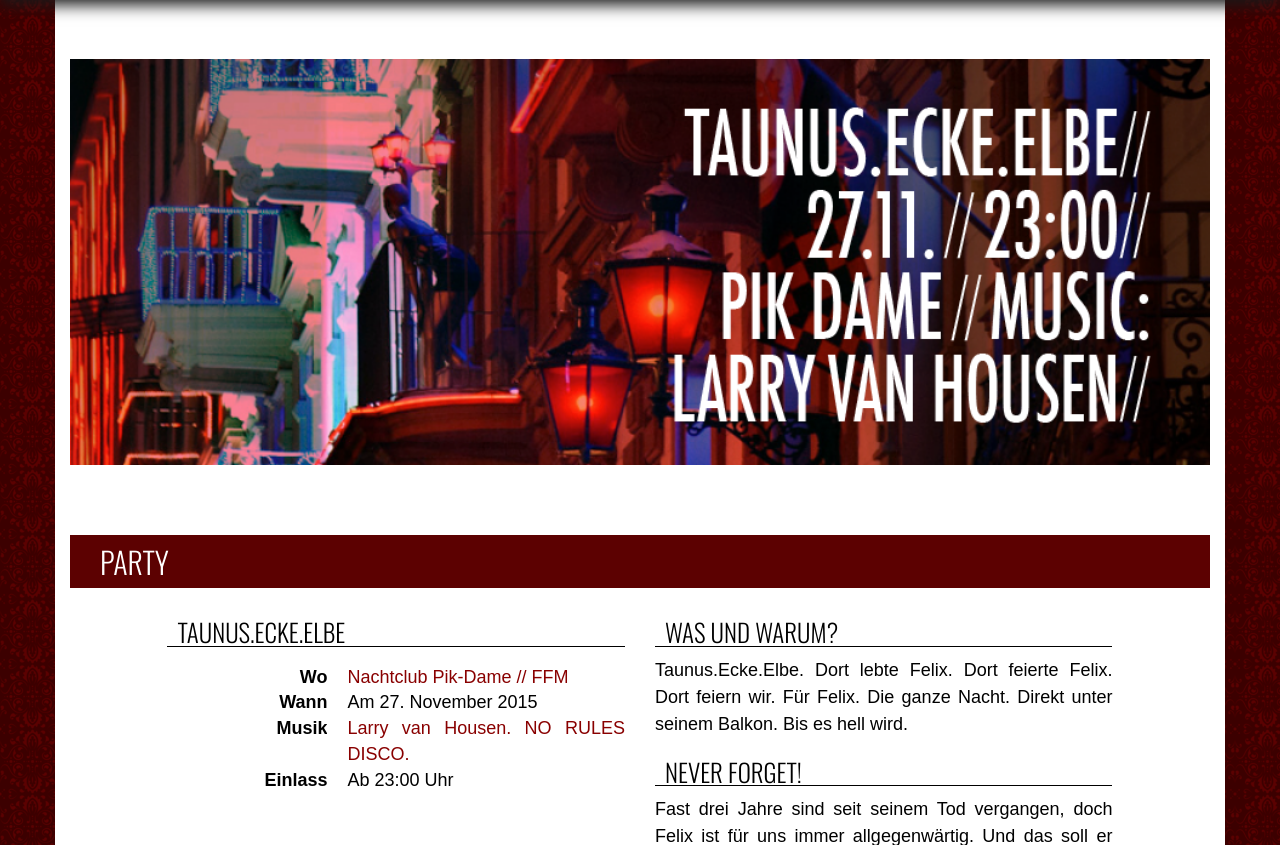
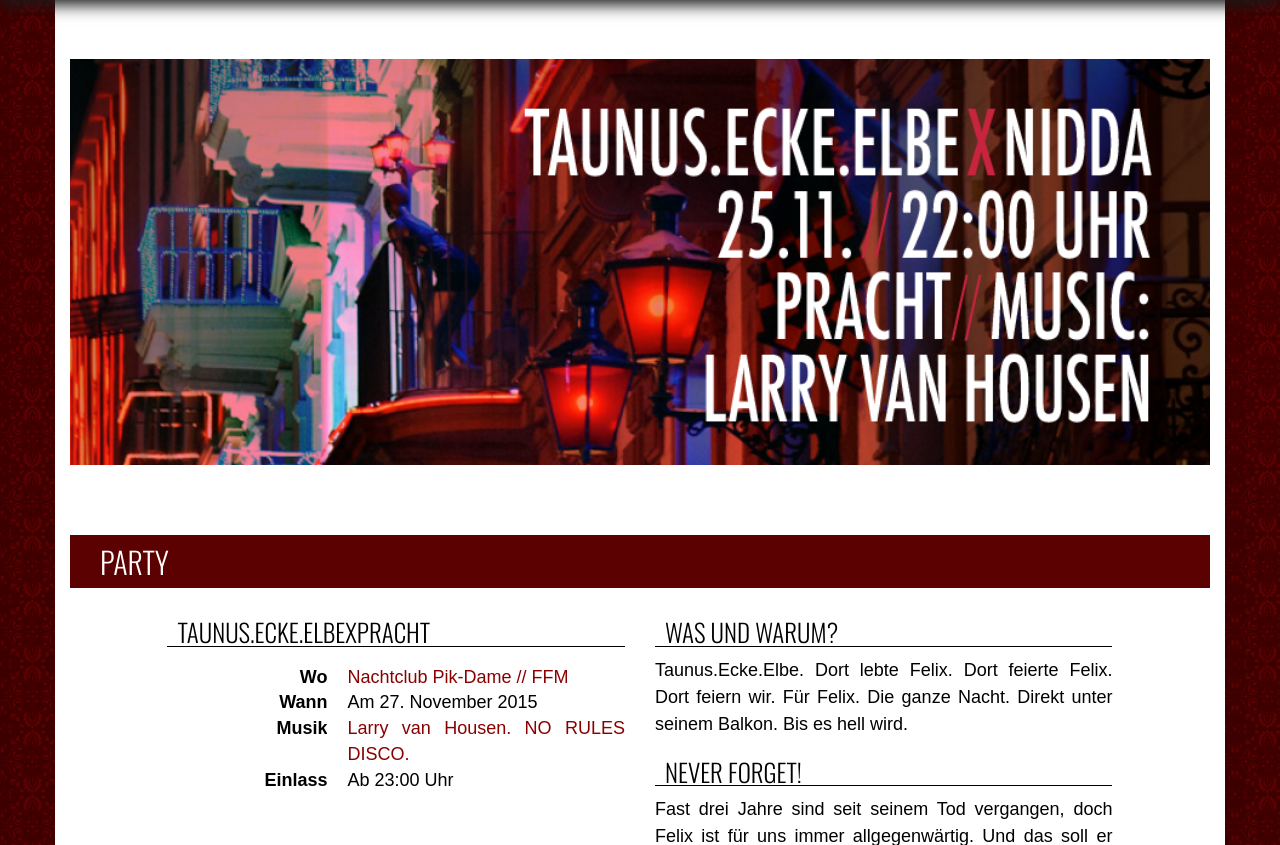
Before and after one commit to dhalla/felixhelbig-ev, a PHP site: page / in a window 1280 px wide. Shown: the part 51-896 px from the top of the page. Run offline with PHP 8.4, Linux system fonts and the light colour scheme; some libraries are stand-ins or nearby versions; some web fonts are replaced.

Commit message:
2016 im Pracht

```diff
--- a/index.php
+++ b/index.php
@@ -80,7 +80,7 @@
   <div class="container main-container">
 
     <header>
-        <img src="/assets/img/tee_2015.png" class="img-responsive" alt="27.11. PIK DAME, FFM" width="1140">
+        <img src="/assets/img/pracht-header_940x335.png" class="img-responsive" alt="25.11. BAR PRACHT, FFM" width="1140">
     </header>
 
     <article id="party">
@@ -92,7 +92,7 @@
             <div class="col-md-1"></div>
 
             <div class="col-md-5">
-                <h3>TAUNUS.ECKE.ELBE</h3>
+                <h3>TAUNUS.ECKE.ELBExPRACHT</h3>
                 <dl class="dl-horizontal">
                   <dt>Wo</dt>
                   <dd><a href="#" data-toggle="modal" data-target="#pikdame">Nachtclub Pik-Dame // FFM</a></dd>
```
Also changed, not shown: assets/img/pracht-header_940x335.png (added).
